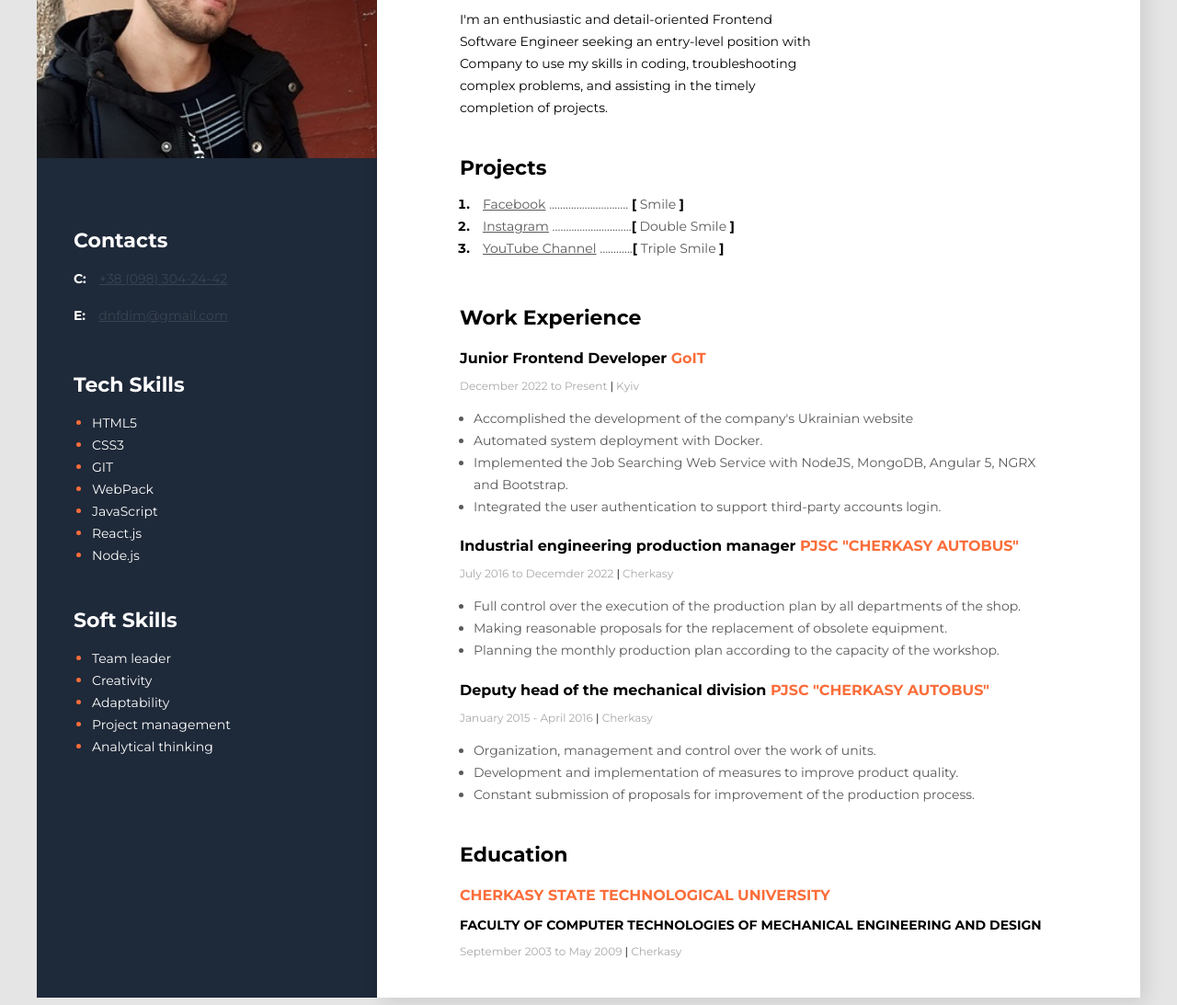
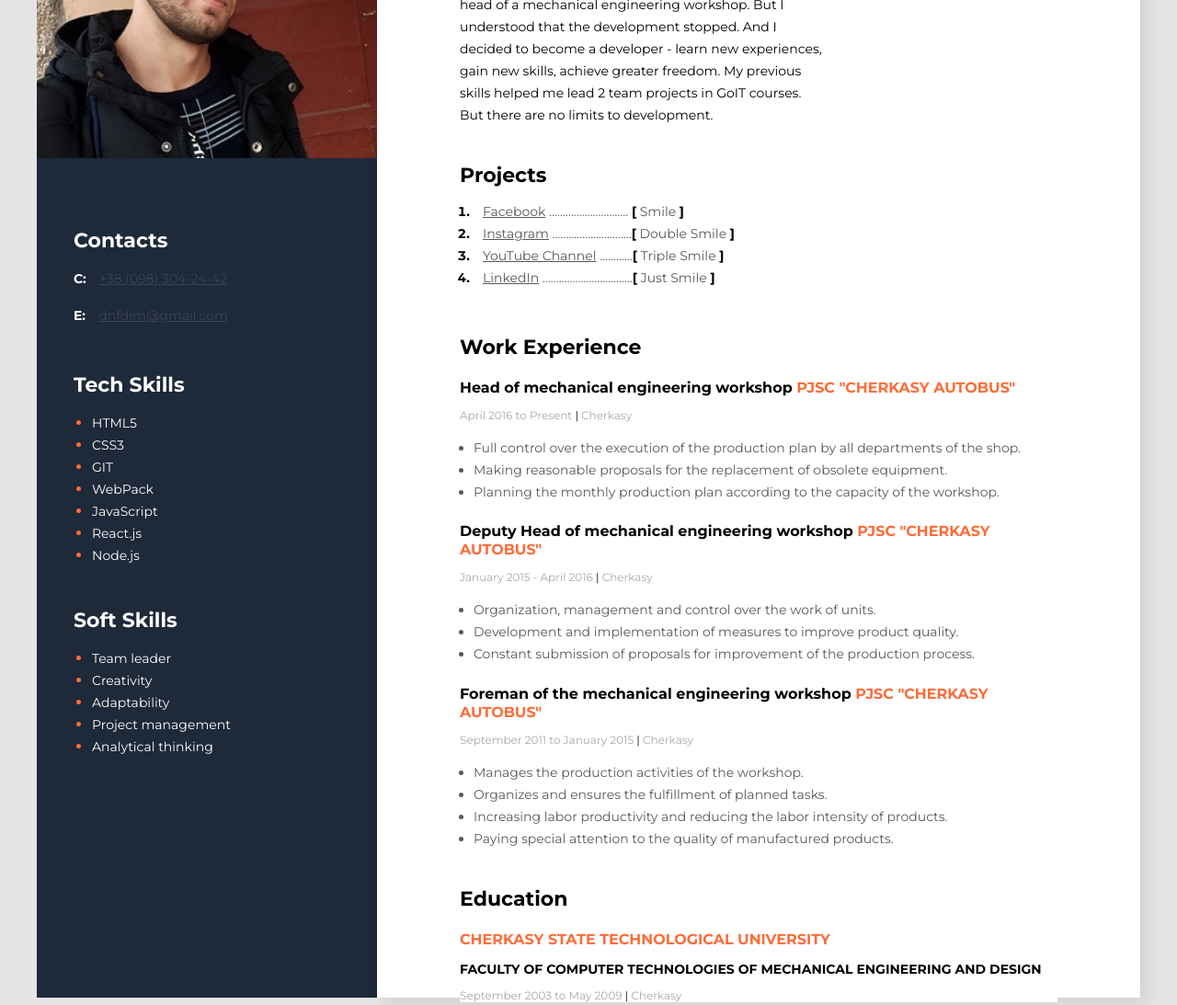
Before and after one commit to Dmytroukraine/Resume, a plain HTML site: page index.html in a window 1280 px wide. Shown: the part 243-1336 px from the top of the page at 92% size. Drawn offline with Linux system fonts and the light colour scheme.

Commit message:
Fixed exp/about/ed

```diff
--- a/index.html
+++ b/index.html
@@ -24,8 +24,12 @@
             <h1 class="about_name">Dmytro Kozlovskyi</h1>
 
             <p class="about_description">
-                I'm an enthusiastic and detail-oriented Frontend Software Engineer seeking an entry-level position with Company to use my skills in coding,
-                 troubleshooting complex problems, and assisting in the timely completion of projects.
+                I started my career as a locksmith, currently I am the head of a mechanical engineering workshop.
+                 But I understood that the development stopped. And I decided to become a developer -
+                  learn new experiences, gain new skills, achieve greater freedom.
+                  My previous skills helped me lead 2 team projects in GoIT courses.
+                  But there are no limits to development.
+
 
                 </p>
 
@@ -50,6 +54,11 @@
                             ............<span class="projects_bracket">[</span> Triple Smile <span class="projects_bracket">]</span></span>
 
                     </li>
+                    <li class="projets_title">
+                        <span class="projects"><a href="https://www.linkedin.com/in/dmytro-kozlovskyi-39526925b/" class="projects_link">LinkedIn</a>
+                            .................................<span class="projects_bracket">[</span> Just Smile <span class="projects_bracket">]</span></span>
+
+                    </li>
                 </ol>
             </div>
             <!--Work-->
@@ -57,7 +66,7 @@
                 <h3 class="title">Work Experience</h3>
 
                 <!--Company 1-->
-                <div>
+                <!-- <div>
                     <h4 class="work_position"> Junior Frontend Developer <span class="organization">GoIT</span> </h4>
                     <p class="period">December 2022 to Present <span class="slash">|</span>    Kyiv</p>
                     <ul class="work_list">
@@ -66,12 +75,12 @@
                         <li class="work_list_item">Implemented the Job Searching Web Service with NodeJS, MongoDB, Angular 5, NGRX and Bootstrap. </li>
                         <li class="work_list_item">Integrated the user authentication to support third-party accounts login.</li>
                     </ul>
-                </div>
+                </div> -->
 
                 <!--Company 2-->
                 <div>
-                    <h4 class="work_position">Industrial engineering production manager <span class="organization">PJSC "CHERKASY AUTOBUS"</span></h4>
-                    <p class="period">July 2016 to Decemder 2022   <span class="slash">|</span>   Cherkasy</p>
+                    <h4 class="work_position">Head of mechanical engineering workshop <span class="organization">PJSC "CHERKASY AUTOBUS"</span></h4>
+                    <p class="period">April 2016 to Present   <span class="slash">|</span>   Cherkasy</p>
                     <ul class="work_list">
                         <li class="work_list_item">Full control over the execution of the production plan by all departments of the shop.  </li>
                         <li class="work_list_item">Making reasonable proposals for the replacement of obsolete equipment.</li>
@@ -82,13 +91,24 @@
 
                 <!--Company 3-->
                 <div>
-                     <h4 class="work_position">Deputy head of the mechanical division <span class="organization">PJSC "CHERKASY AUTOBUS"</span></h4>
+                     <h4 class="work_position">Deputy Head of mechanical engineering workshop <span class="organization">PJSC "CHERKASY AUTOBUS"</span></h4>
                     <p class="period">January 2015 - April 2016 <span class="slash">|</span>   Cherkasy</p>
                     <ul class="work_list">
                         <li class="work_list_item">Organization, management and control over the work of units. </li>
                         <li class="work_list_item">Development and implementation of measures to improve product quality.</li>
                         <li class="work_list_item">Constant submission of proposals for improvement of the production process.</li>
 
+                    </ul>
+                </div>
+
+                <div>
+                    <h4 class="work_position"> Foreman of the mechanical engineering workshop <span class="organization">PJSC "CHERKASY AUTOBUS"</span> </h4>
+                    <p class="period">September 2011 to January 2015 <span class="slash">|</span>    Cherkasy</p>
+                    <ul class="work_list">
+                        <li class="work_list_item">Manages the production activities of the workshop.</li>
+                        <li class="work_list_item">Organizes and ensures the fulfillment of planned tasks.</li>
+                        <li class="work_list_item">Increasing labor productivity and reducing the labor intensity of products. </li>
+                        <li class="work_list_item">Paying special attention to the quality of manufactured products.</li>
                     </ul>
                 </div>
 
--- a/style.css
+++ b/style.css
@@ -18,7 +18,7 @@ margin: 0 auto;}
 
 .main-content {background-color: #FFFFFF;
  box-shadow: 6px 6px 20px rgba(0, 0, 0, 0.1);
-padding: 105px 90px;}
+padding: 65px 90px;}
 
 /* about styles */
 
```
